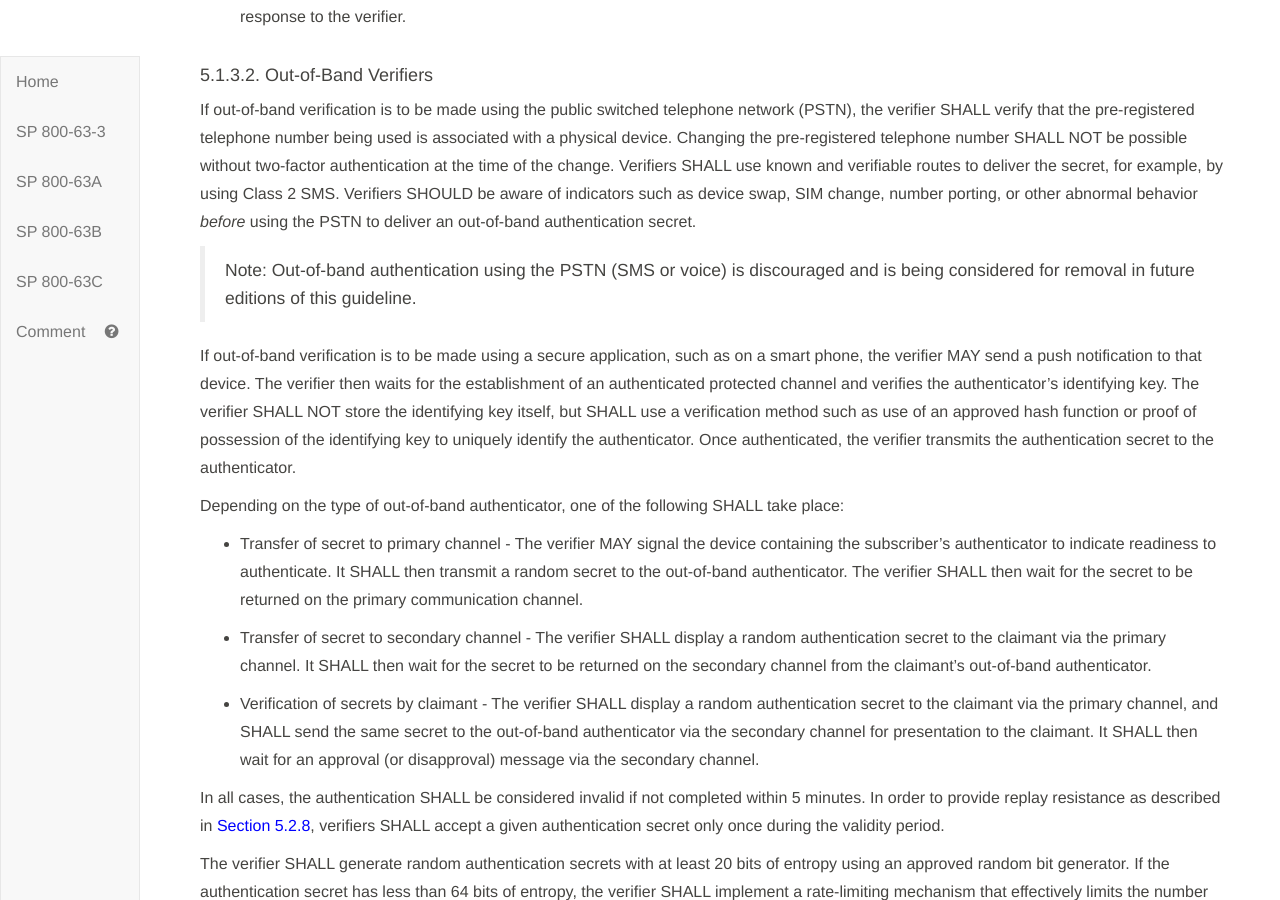
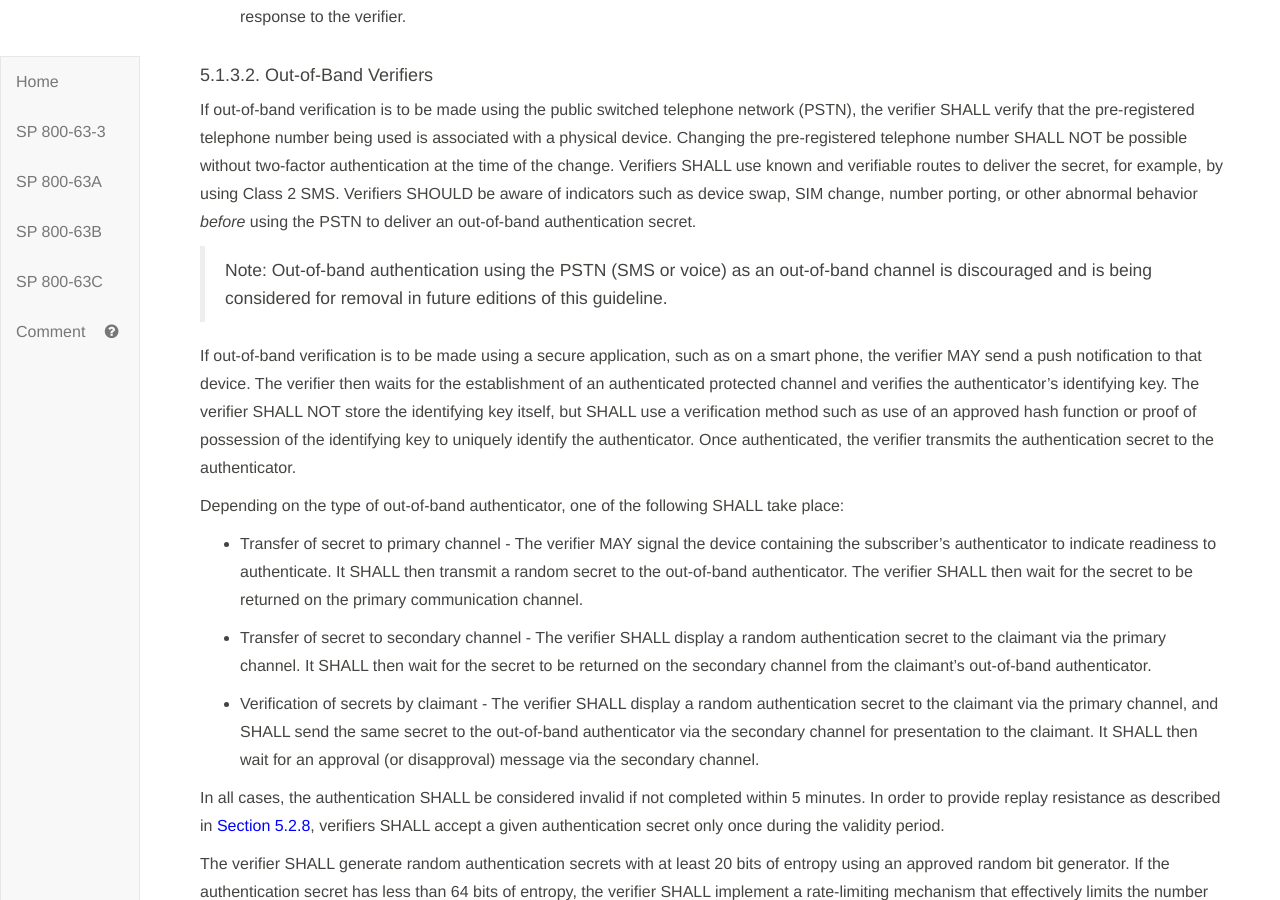
Before and after one commit to usnistgov/800-63-3, a Jekyll site: the page built from sp800-63b/sec5_authenticators.md, in a window 1280 px wide and 900 px high, scrolled down 4511 px. Built offline with Jekyll 4.4.1, drawn with Linux system fonts in a browser that asks for light colours; our own code applies the rules of GitHub Pages for plain Markdown files.

Commit message:
Clarify discouragement of PSTN OOB. Closes #851.

```diff
--- a/sp800-63b/sec5_authenticators.md
+++ b/sp800-63b/sec5_authenticators.md
@@ -131,7 +131,7 @@ If the out-of-band authenticator sends an approval message over the secondary co
 
 If out-of-band verification is to be made using the public switched telephone network (PSTN), the verifier SHALL verify that the pre-registered telephone number being used is associated with a physical device. Changing the pre-registered telephone number SHALL NOT be possible without two-factor authentication at the time of the change. Verifiers SHALL use known and verifiable routes to deliver the secret, for example, by using Class 2 SMS. Verifiers SHOULD be aware of indicators such as device swap, SIM change, number porting, or other abnormal behavior *before* using the PSTN to deliver an out-of-band authentication secret.
 
-> Note: Out-of-band authentication using the PSTN (SMS or voice) is discouraged and is being considered for removal in future editions of this guideline.
+> Note: Out-of-band authentication using the PSTN (SMS or voice) as an out-of-band channel is discouraged and is being considered for removal in future editions of this guideline.
 
 If out-of-band verification is to be made using a secure application, such as on a smart phone, the verifier MAY send a push notification to that device. The verifier then waits for the establishment of an authenticated protected channel and verifies the authenticator's identifying key. The verifier SHALL NOT store the identifying key itself, but SHALL use a verification method such as use of an approved hash function or proof of possession of the identifying key to uniquely identify the authenticator. Once authenticated, the verifier transmits the authentication secret to the authenticator.
 
```
